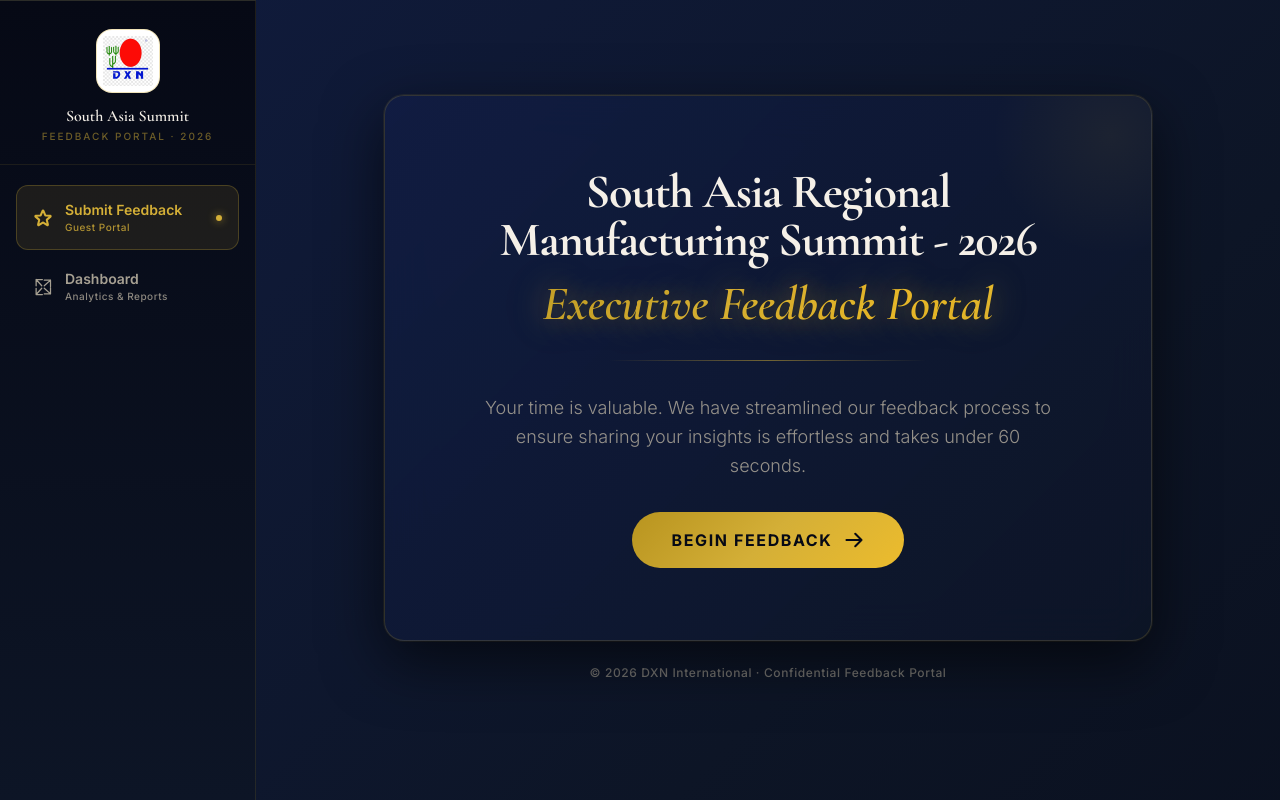
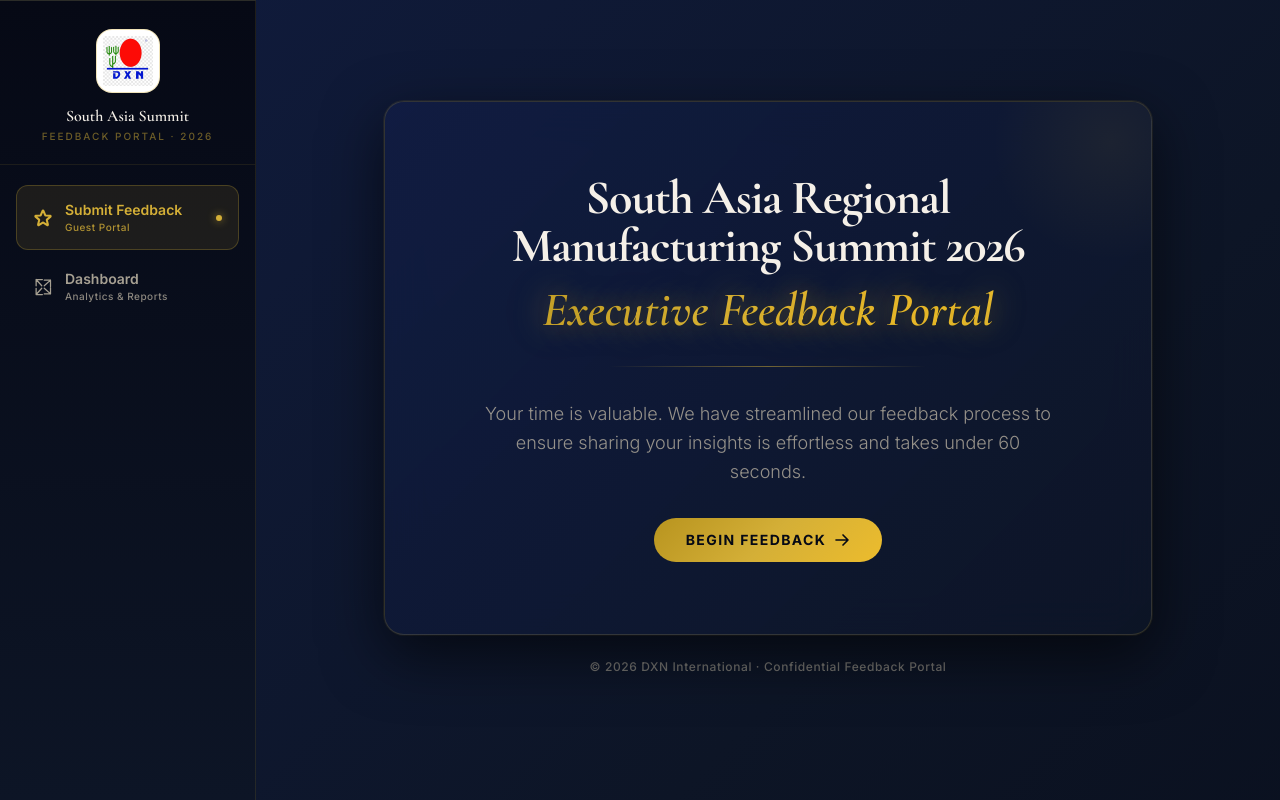
Before and after one commit to dxn15553-boop/regional_summit_feedback, a React (Vite) app: page /#/ in a window 1280 px wide. Built offline with nearby package versions, Linux system fonts and the light colour scheme.

Commit message:
centered the form

```diff
--- a/components/FeedbackForm.tsx
+++ b/components/FeedbackForm.tsx
@@ -288,7 +288,7 @@ const FeedbackForm: React.FC = () => {
 
             <div className="space-y-4">
               <h1 className="font-display text-3xl sm:text-4xl md:text-5xl font-bold leading-tight tracking-tight animate-fadeUp max-w-4xl mx-auto px-4">
-                <span style={{ color: '#f5f0e8' }}>South Asia Regional<br className="hidden md:block" /> Manufacturing Summit - 2026</span>
+                <span style={{ color: '#f5f0e8' }}>South Asia Regional<br className="hidden md:block" /> Manufacturing Summit  2026</span>
               </h1>
               <h2 className="font-display text-2xl sm:text-3xl md:text-5xl italic font-semibold gold-text glow-gold animate-fadeIn px-4">
                 Executive Feedback Portal
@@ -304,10 +304,10 @@ const FeedbackForm: React.FC = () => {
             <div className="animate-fadeUp">
               <button
                 onClick={() => handleNext(false)}
-                className="btn-gold px-10 py-4 rounded-full text-base tracking-widest uppercase flex items-center gap-3 mx-auto"
+                className="btn-gold px-8 py-3 rounded-full text-sm tracking-widest uppercase flex items-center gap-2 mx-auto"
               >
                 Begin Feedback
-                <svg className="w-5 h-5" fill="none" viewBox="0 0 24 24" stroke="currentColor" strokeWidth={2.5}>
+                <svg className="w-4 h-4" fill="none" viewBox="0 0 24 24" stroke="currentColor" strokeWidth={2.5}>
                   <path strokeLinecap="round" strokeLinejoin="round" d="M13.5 4.5L21 12m0 0l-7.5 7.5M21 12H3" />
                 </svg>
               </button>
```
